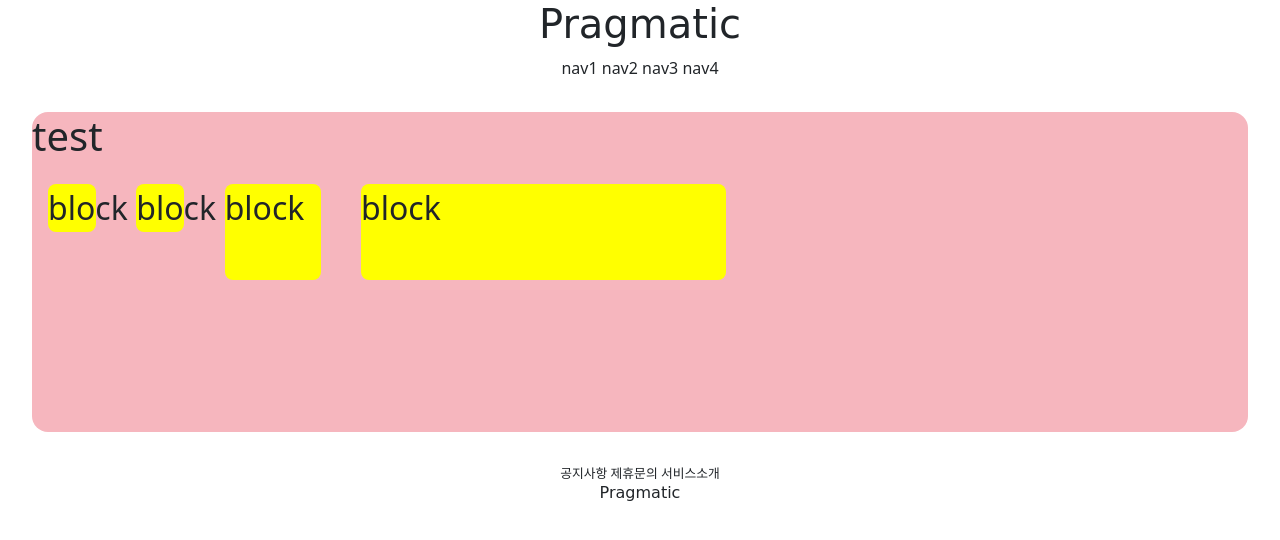
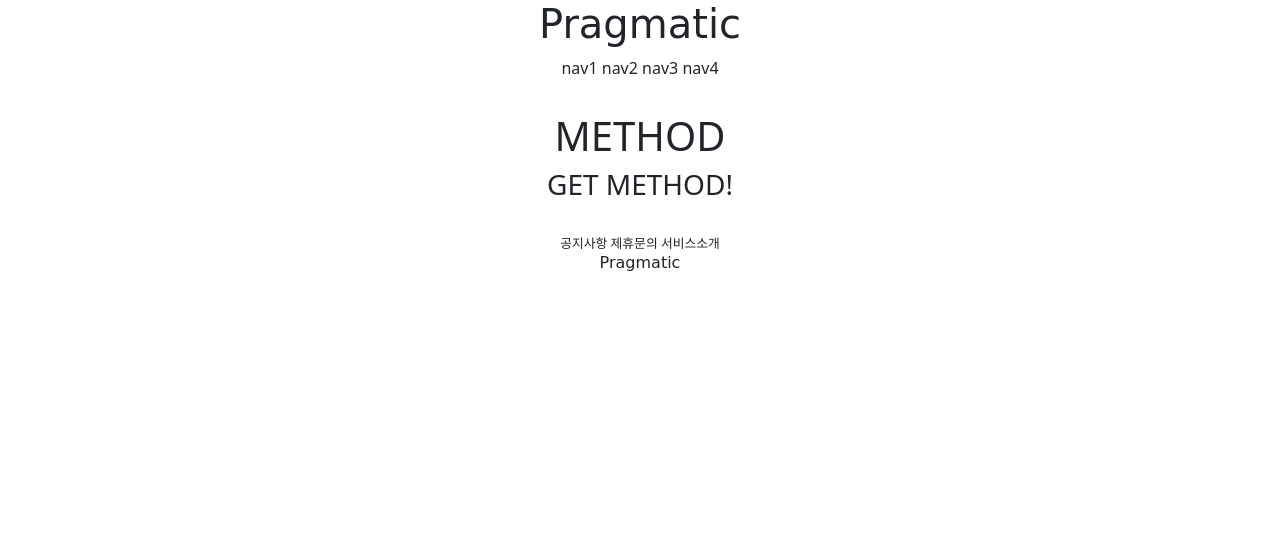
Before and after one commit to hyehmin/gis-class-practice, a Django app: page /accounts/hello_world/ in a window 1280 px wide. Shown: the top 540 px of the page. Run offline with Django 3.2, Linux system fonts and the light colour scheme; parts of the project's set-up code (start-up, migrations or seed data) failed here and were passed over; some web fonts are replaced.

Commit message:
2021-07-08 SELF_Practice

```diff
--- a/accountapp/templates/accountapp/hello_world.html
+++ b/accountapp/templates/accountapp/hello_world.html
@@ -2,26 +2,11 @@
 
 {% block content %}
 
-    <style>
+{#    overflow : hidden -> 넘치는 것 숨겨줌 , scroll : 스크롤을 통해 내려가면서 알 수 있음#}
+    <div style="margin: 2rem; text-align: center">
+        <h1>METHOD</h1>
 
-        .testing {
-            background-color: yellow;
-            height : 48px;
-            width : 48px;
-            margin : 1rem;
-            border-radius: .5rem;
-        }
-    </style>
-{#    overflow : hidden -> 넘치는 것 숨겨줌 , scroll : 스크롤을 통해 내려가면서 알 수 있음#}
-    <div style="height:20rem; background-color:#F6B6BE; border-radius: 1rem; margin: 2rem; font-size: 2rem; overflow: hidden">
-    <h1>test</h1>
-
-    <div class="testing" style="display: inline-block">block</div>
-    <div class="testing" style="display: inline-block; width: 3rem; height: 3rem">block</div>
-    <div class="testing" style="display: inline-block; width: 3em; height: 3em">block</div>
-    <div class="testing" style="display: inline-block; width: 30%; height: 30%">block</div>
-
-
+        <h3>{{ text }}</h3>
     </div>
 
 
--- a/accountapp/views.py
+++ b/accountapp/views.py
@@ -5,4 +5,7 @@ from django.shortcuts import render
 
 
 def hello_world(request):
-    return render(request, 'accountapp/hello_world.html')
+    if request.method == "POST":
+        return render(request, 'accountapp/hello_world.html', context={'text': 'POST METHOD!'})
+    else:
+        return render(request, 'accountapp/hello_world.html', context={'text': 'GET METHOD!'})
```
